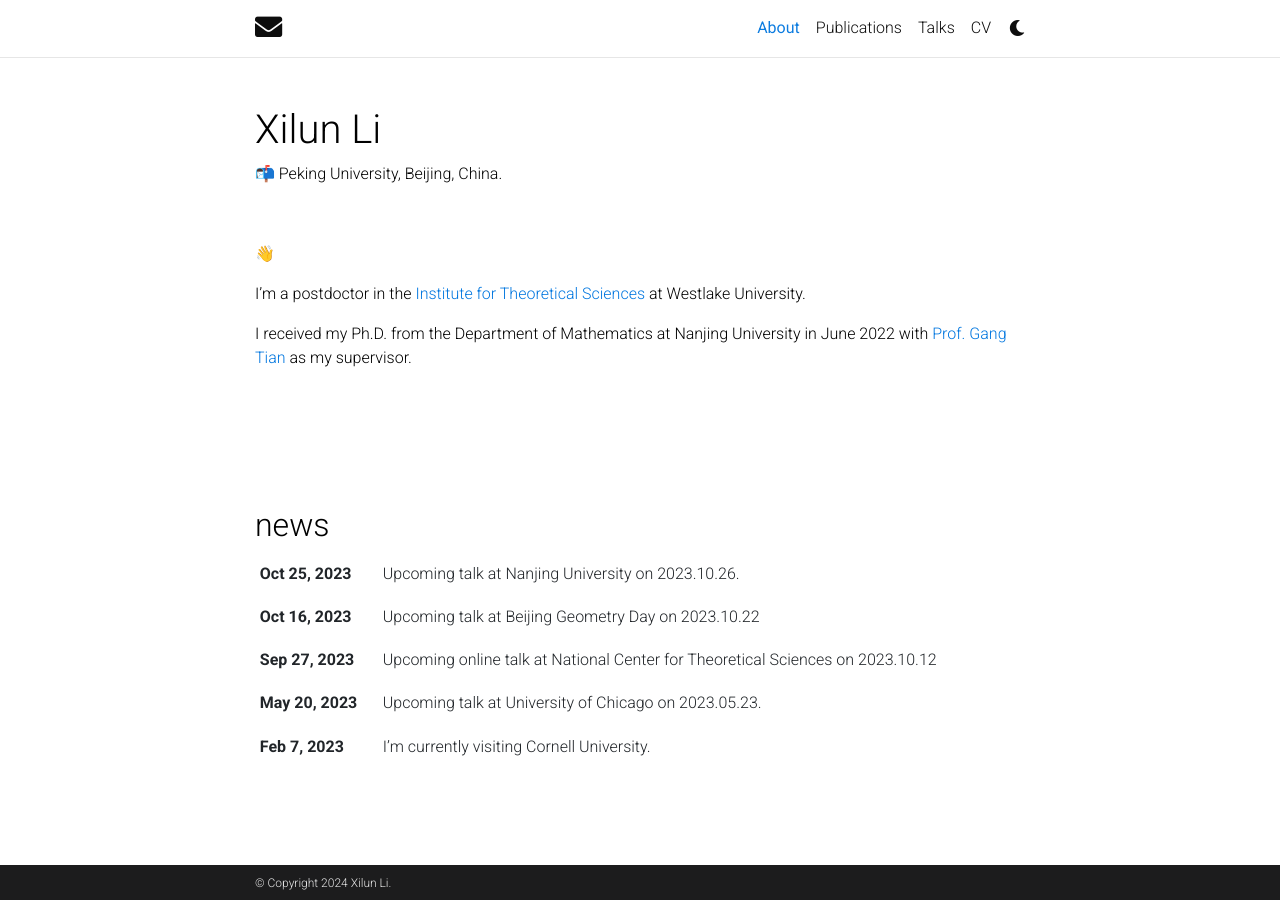
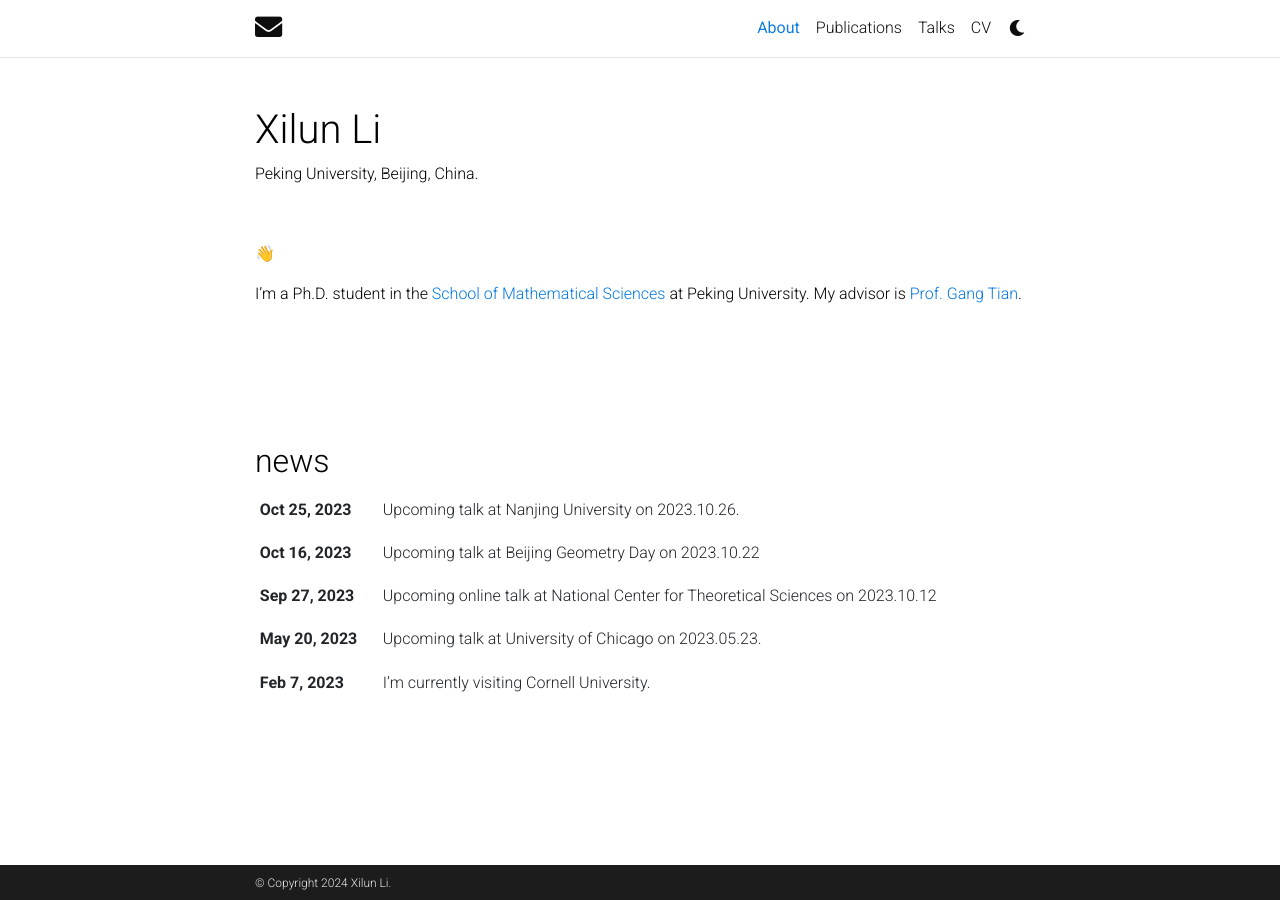
Before and after one commit to XilunL/XilunL.github.io, a Jekyll site: the page built from _pages/about.md, in a window 1280 px wide. Built offline with Jekyll 4.4.1, drawn with Linux system fonts in a browser that asks for light colours; comment, search, counter and statistics services are not loaded; a style sheet for code colours, icons or effects is not loaded.

Commit message:
Update about.md

```diff
--- a/_pages/about.md
+++ b/_pages/about.md
@@ -2,7 +2,7 @@
 layout: about
 title: About
 permalink: /
-subtitle: 📬 Peking University, Beijing, China.
+subtitle: Peking University, Beijing, China.
 
 profile: >
 #align: right
@@ -23,9 +23,7 @@ social: false  # includes social icons at the bottom of the page
 
 👋
 
-I'm a postdoctor in the [Institute for Theoretical Sciences](https://its.westlake.edu.cn/index.htm) at Westlake University.
-
-I received my Ph.D. from the Department of Mathematics at Nanjing University in June 2022 with [Prof. Gang Tian](http://tian.bicmr.pku.edu.cn/index.htm) as my supervisor.
+I'm a Ph.D. student in the [School of Mathematical Sciences](https://www.math.pku.edu.cn) at Peking University. My advisor is [Prof. Gang Tian](http://tian.bicmr.pku.edu.cn/index.htm).
 
 &nbsp;
 
```
